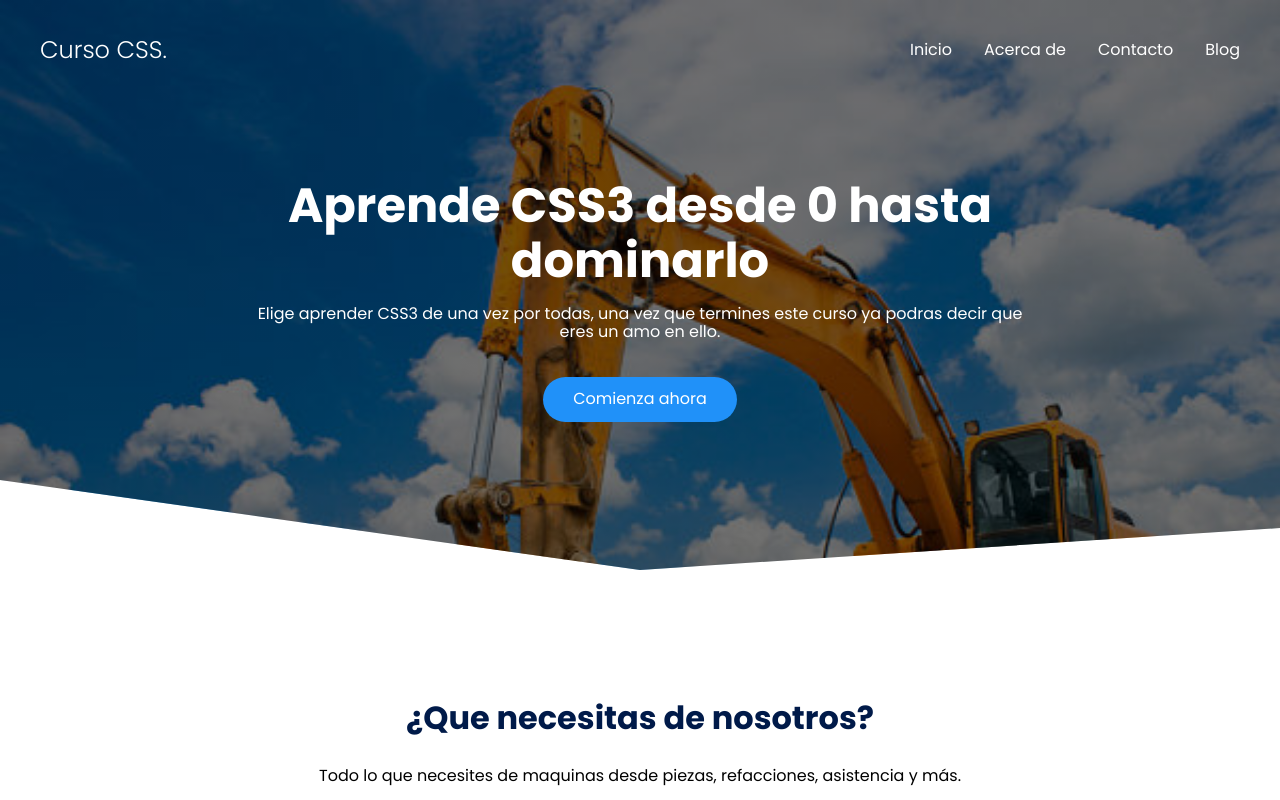
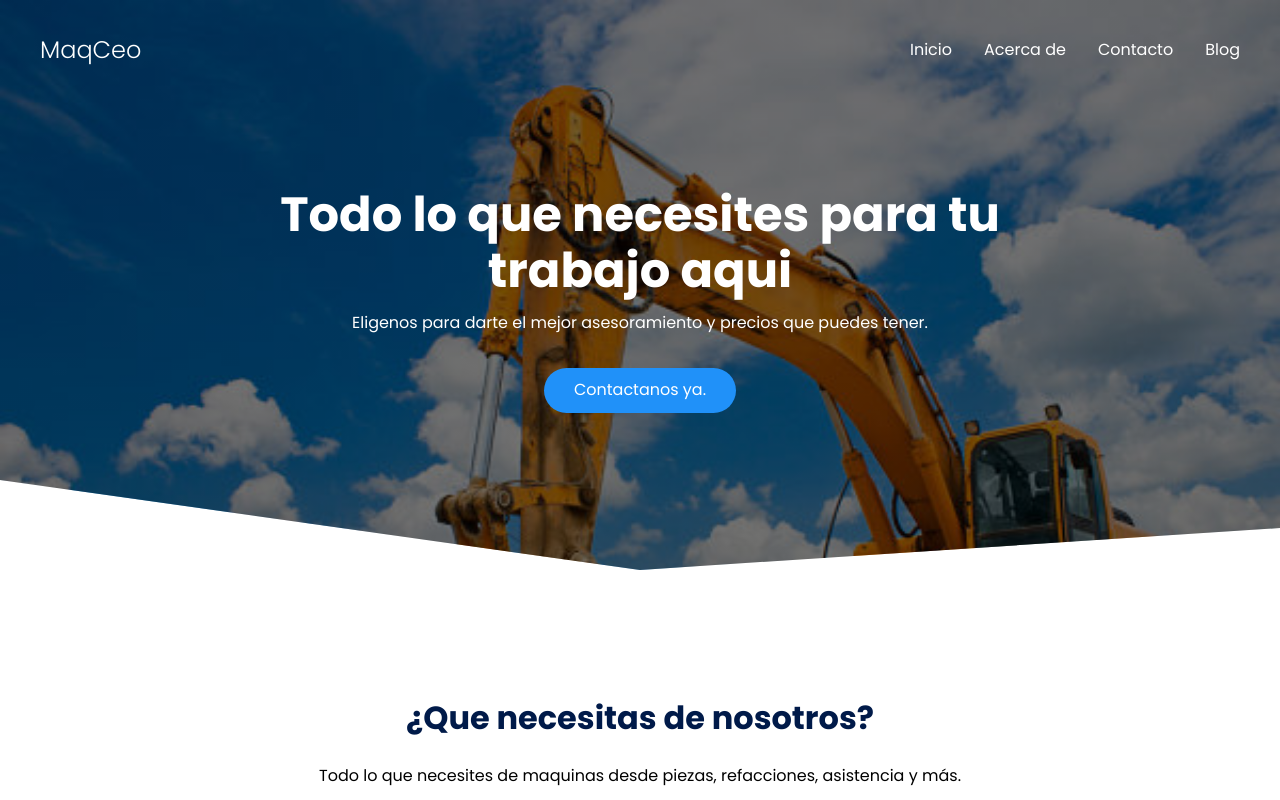
Before and after one commit to antelex98/Antelex98.github.io, a plain HTML site: page index.html in a window 1280 px wide. Shown: the top 800 px of the page. Drawn offline with Linux system fonts and the light colour scheme.

Commit message:
upps este es el bueno

```diff
--- a/index.html
+++ b/index.html
@@ -35,7 +35,7 @@
     <header class="hero">
         <nav class="nav container">
             <div class="nav_logo">
-                <h2 class="nav_title">Curso CSS.</h2>
+                <h2 class="nav_title">MaqCeo</h2>
             </div>
             <ul class="nav_link nav_link--menu">
                 <li class="nav_items">
@@ -56,10 +56,10 @@
             </div>
         </nav>
         <section class="hero_container container">
-            <h1 class="hero_title">Aprende CSS3 desde 0 hasta dominarlo</h1>
-            <p class="hero_paragraph">Elige aprender CSS3 de una vez por todas, una vez que termines este curso ya podras decir que eres un amo en ello.
+            <h1 class="hero_title">Todo lo que necesites para tu trabajo aqui</h1>
+            <p class="hero_paragraph">Eligenos para darte el mejor asesoramiento y precios que puedes tener.
             </p>
-            <a href="#" class="cta">Comienza ahora</a>
+            <a href="#" class="cta">Contactanos ya.</a>
         </section>
     </header>
 
```
